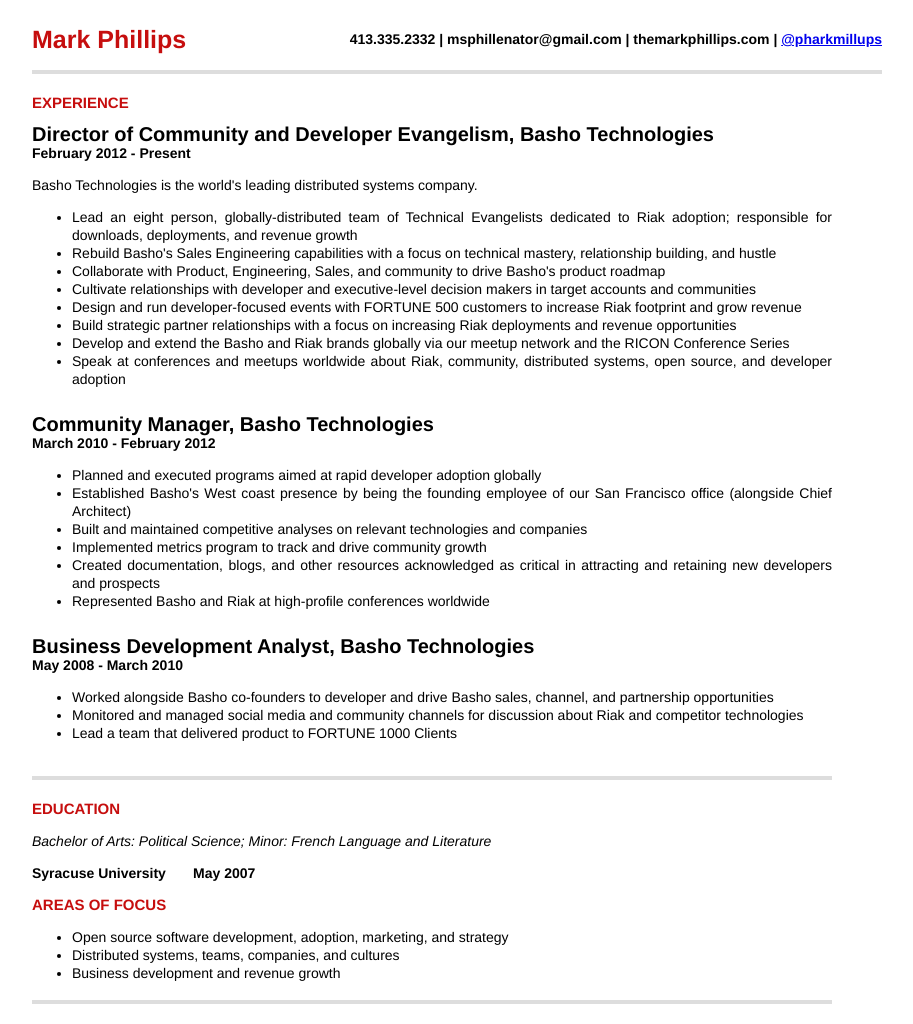
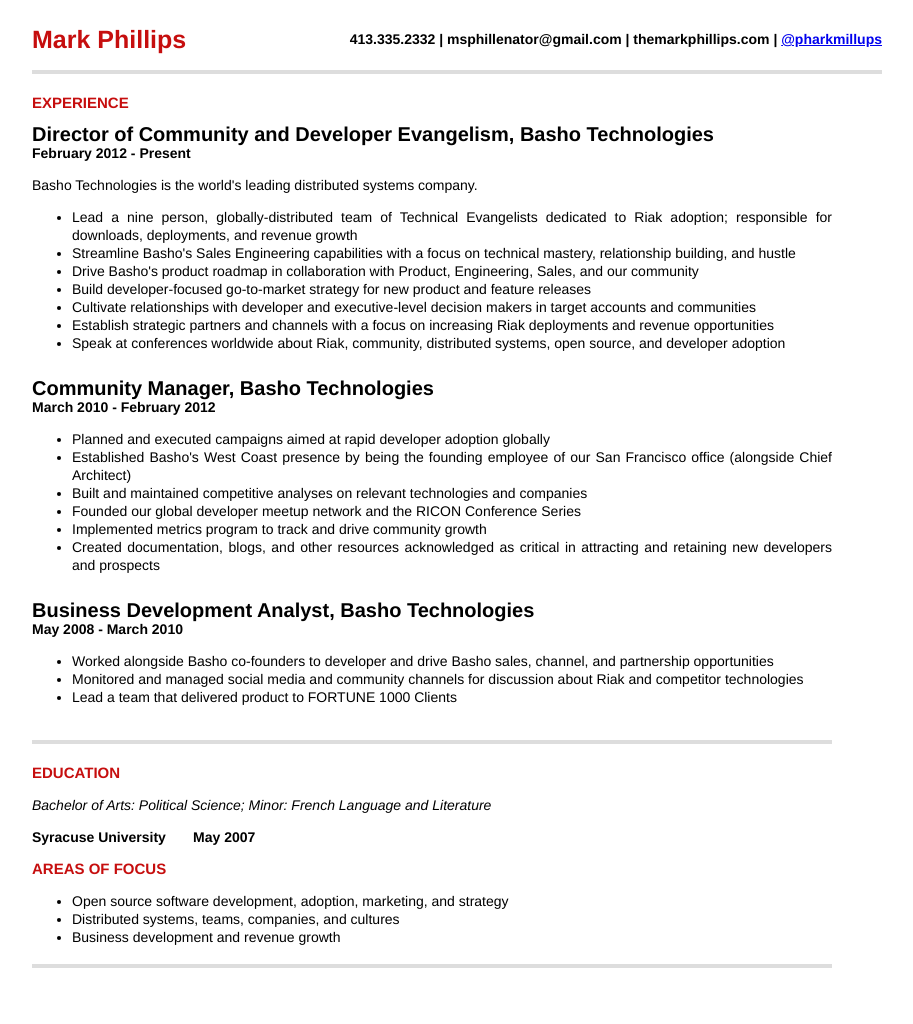
Before and after one commit to PharkMillups/pharkmillups.github.com, a Jekyll site: the page resume/index.html, which Jekyll copies as it is, in a window 1280 px wide. Shown: the whole page, without its empty margins (183-1096 px from the left). Built offline with Jekyll 4.4.1, drawn with Linux system fonts in a browser that asks for light colours; Markdown is read by kramdown in place of the engine named in the settings; after the commit the page ends 988 px from its top, so only the background shows below that.

Commit message:
a few tweaks

```diff
--- a/resume/index.html
+++ b/resume/index.html
@@ -24,14 +24,13 @@
 		<p>Basho Technologies is the world's leading distributed systems company.</p>
 
 		<ul>
-			<li>Lead an eight person, globally-distributed team of Technical Evangelists dedicated to Riak adoption; responsible for downloads, deployments, and revenue growth</li>
-			<li>Rebuild Basho's Sales Engineering capabilities with a focus on technical mastery, relationship building, and hustle</li>
-			<li>Collaborate with Product, Engineering, Sales, and community to drive Basho's product roadmap</li>
+			<li>Lead a nine person, globally-distributed team of Technical Evangelists dedicated to Riak adoption; responsible for downloads, deployments, and revenue growth</li>
+			<li>Streamline Basho's Sales Engineering capabilities with a focus on technical mastery, relationship building, and hustle</li>
+			<li>Drive Basho's product roadmap in collaboration with Product, Engineering, Sales, and our community </li>
+			<li>Build developer-focused go-to-market strategy for new product and feature releases
 			<li>Cultivate relationships with developer and executive-level decision makers in target accounts and communities</li>
-			<li>Design and run developer-focused events with FORTUNE 500 customers to increase Riak footprint and grow revenue</li>
-			<li>Build strategic partner relationships with a focus on increasing Riak deployments and revenue opportunities</li>
-			<li>Develop and extend the Basho and Riak brands globally via our meetup network and the RICON Conference Series</li>
-			<li>Speak at conferences and meetups worldwide about Riak, community, distributed systems, open source, and developer adoption </li>
+			<li>Establish strategic partners and channels with a focus on increasing Riak deployments and revenue opportunities</li>
+			<li>Speak at conferences worldwide about Riak, community, distributed systems, open source, and developer adoption</li>
 		</ul>
 
 		<h1>Community Manager, Basho Technologies</h1>
@@ -39,12 +38,12 @@
 		<p><strong>March 2010 - February 2012</strong></p>
 
 		<ul>
-			<li>Planned and executed programs aimed at rapid developer adoption globally</li>
-			<li>Established Basho's West coast presence by being the founding employee of our San Francisco office (alongside Chief Architect)</li>
-			<li>Built and maintained competitive analyses on relevant technologies and companies </li>
+			<li>Planned and executed campaigns aimed at rapid developer adoption globally</li>
+			<li>Established Basho's West Coast presence by being the founding employee of our San Francisco office (alongside Chief Architect)</li>
+			<li>Built and maintained competitive analyses on relevant technologies and companies</li>
+			<li>Founded our global developer meetup network and the RICON Conference Series</li>
 			<li>Implemented metrics program to track and drive community growth</li>
 			<li>Created documentation, blogs, and other resources acknowledged as critical in attracting and retaining new developers and prospects</li>
-			<li>Represented Basho and Riak at high-profile conferences worldwide</li>
 		</ul>
 
 		<h1>Business Development Analyst, Basho Technologies</h1>
```
